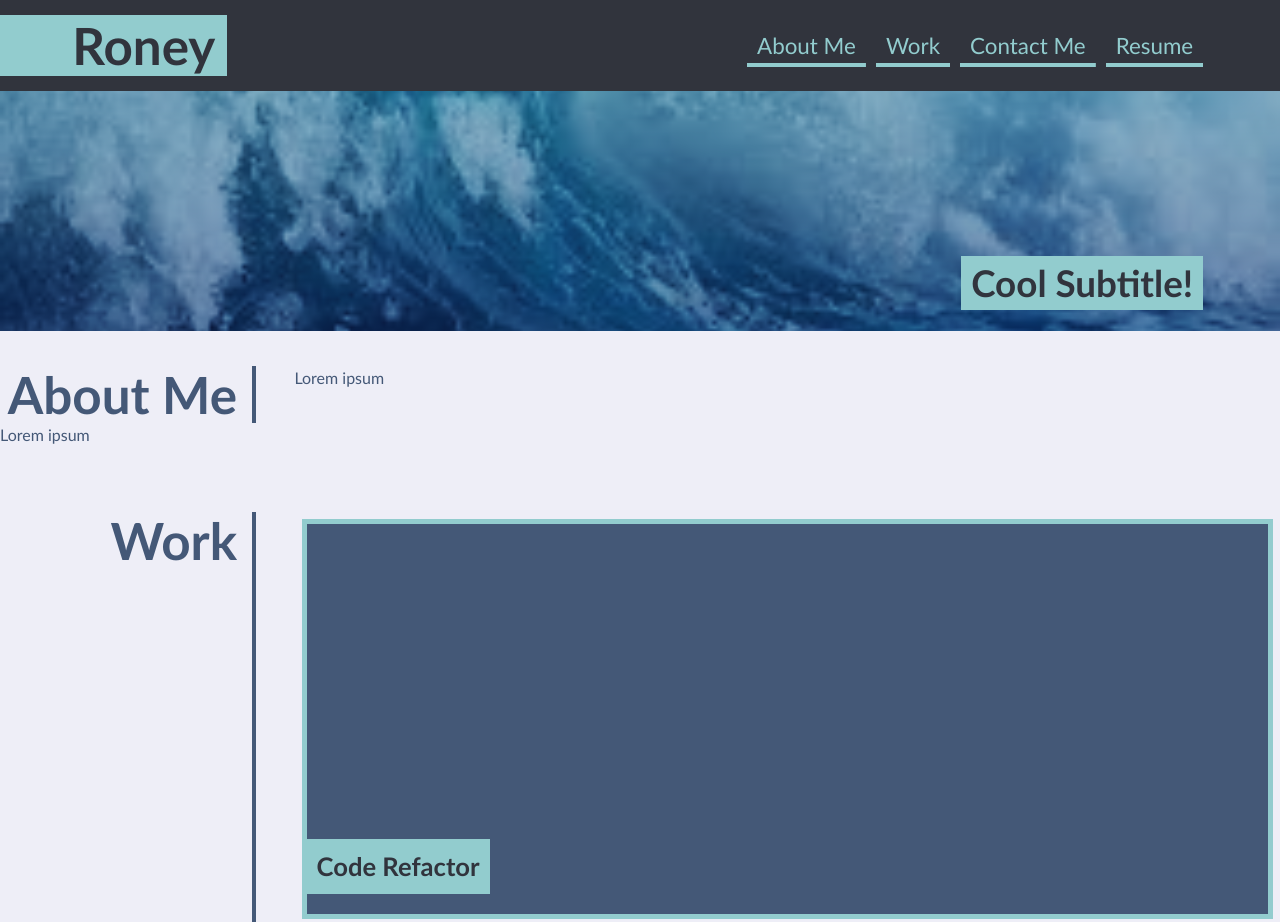
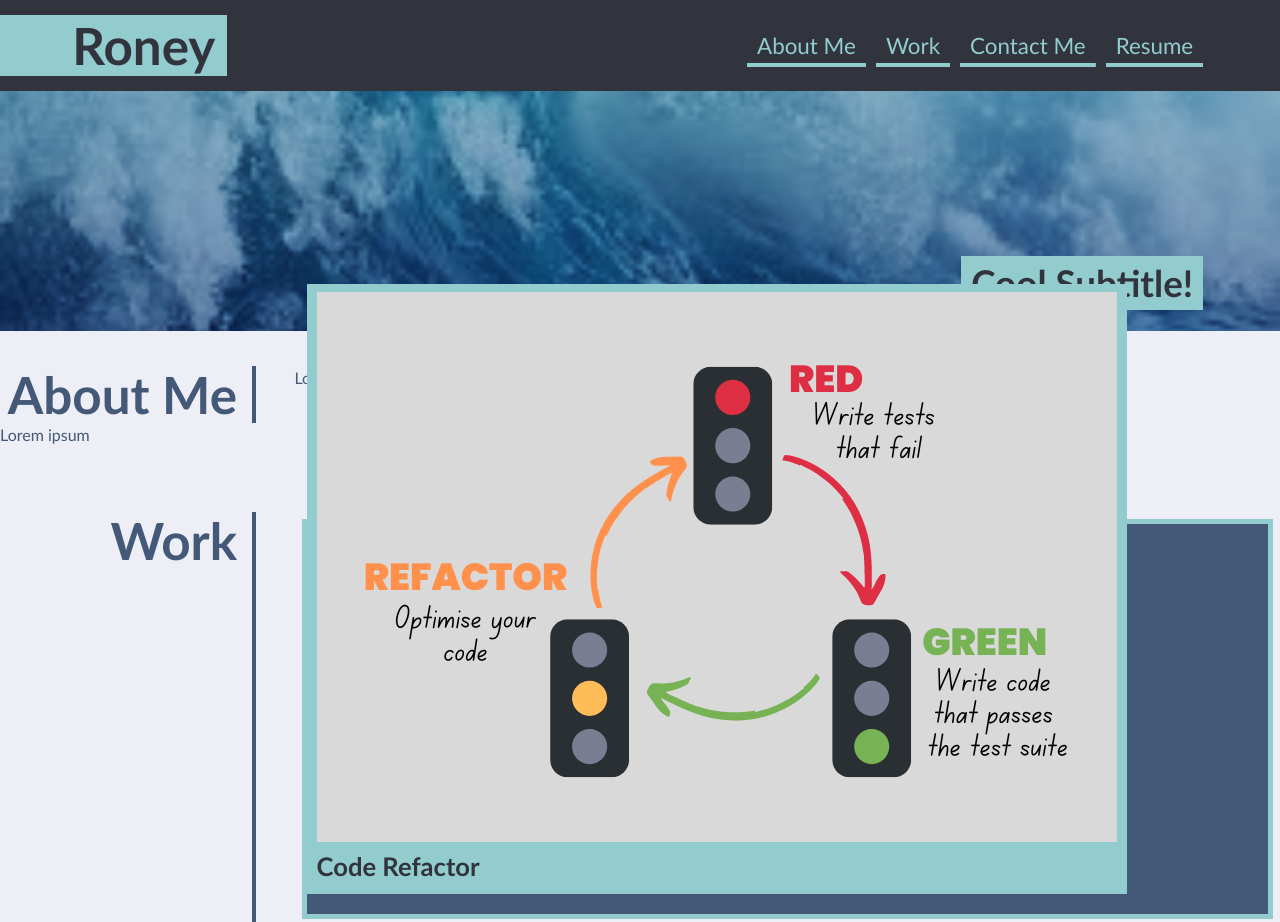
Before and after one commit to fluviangumbo/portfolio, a plain HTML site: page index.html in a window 1280 px wide. Shown: the top 922 px of the page. Drawn offline with Linux system fonts and the light colour scheme.

Commit message:
resolving git issues

```diff
--- a/assets/css/style.css
+++ b/assets/css/style.css
@@ -225,6 +225,9 @@ footer {
 
 /* portfolio project images */
 /* TODO: Add portfolio project images here*/
+#proj-img-1 {
+
+}
 
 /* media queries */
 
--- a/index.html
+++ b/index.html
@@ -39,6 +39,7 @@
             <div class="flex-container">
                 <a class="flex-item">
                     <div>
+                        <img id="proj-img-1" src="./assets/images/p1.png" alt="Refactoring Graphic" />
                         <h3>Code Refactor</h3>
                     </div>
                 </a>
```
